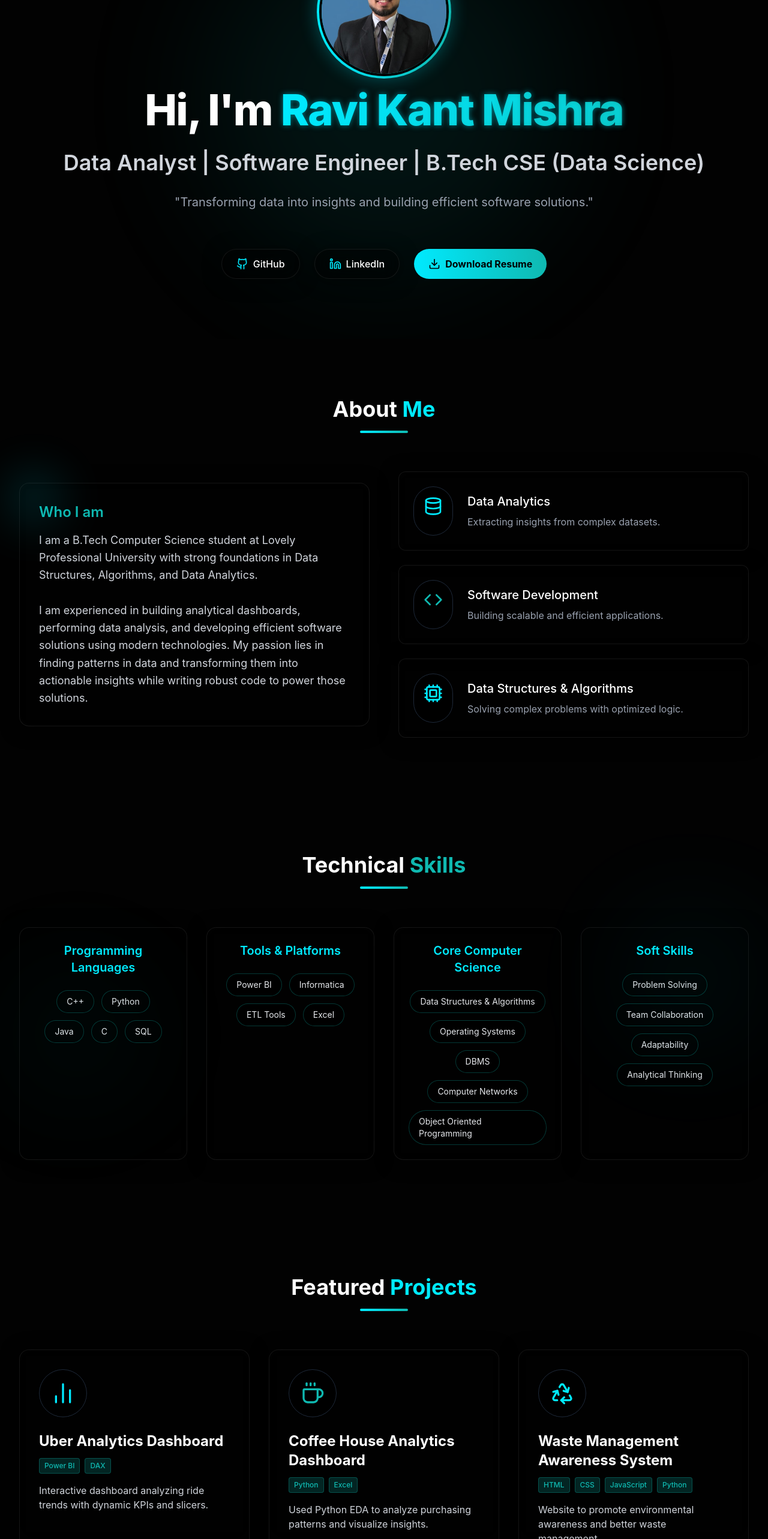
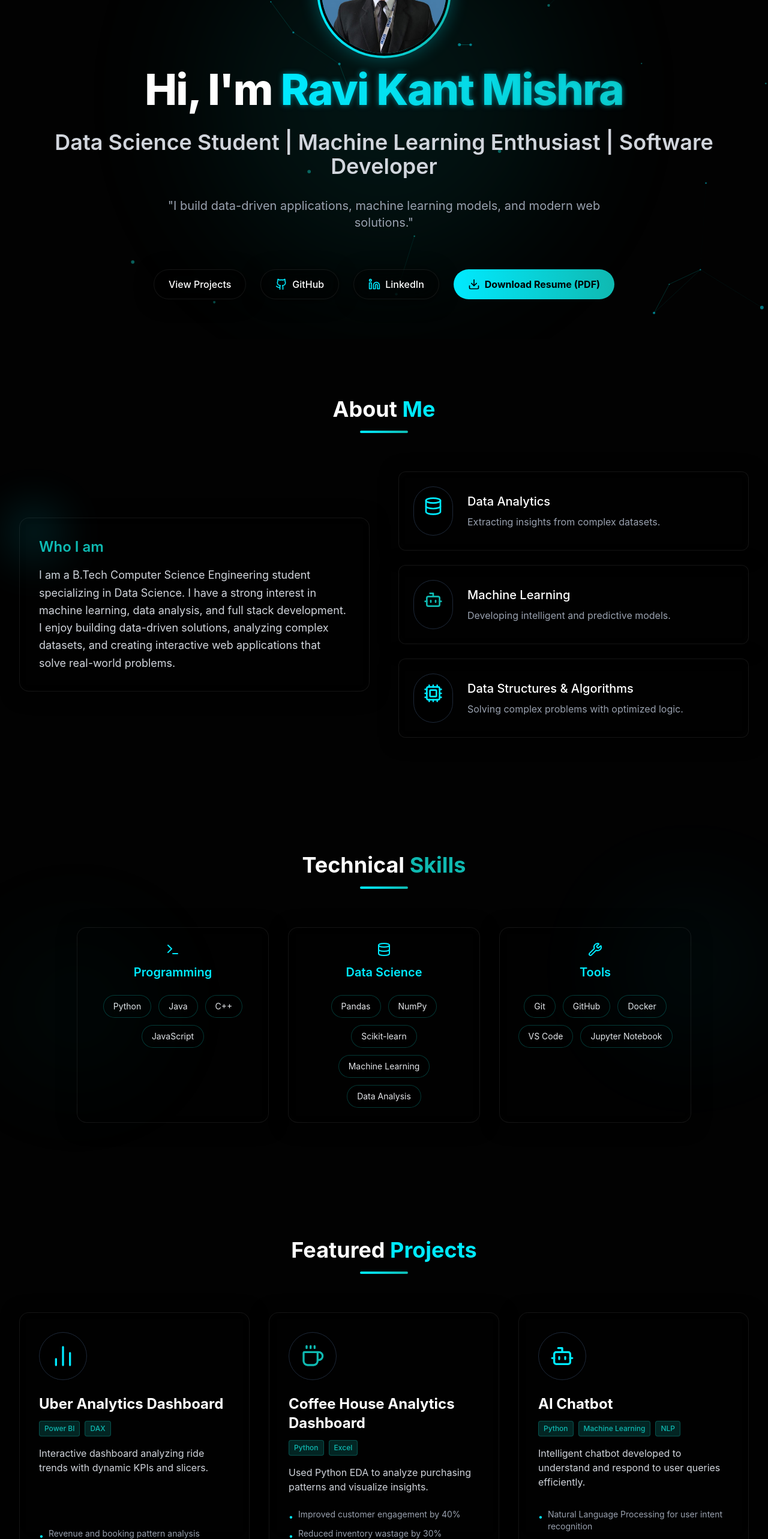
Before and after one commit to ravikantMishra10/PORTFOLIO, a React (Vite) app: page / in a window 1280 px wide. Shown: the part 234-2800 px from the top of the page at 60% size. Built offline with nearby package versions, Linux system fonts and the light colour scheme.

Commit message:
feat: updated certifications and achievements section

```diff
--- a/src/App.tsx
+++ b/src/App.tsx
@@ -4,6 +4,7 @@ import { About } from './components/sections/About';
 import { Skills } from './components/sections/Skills';
 import { Projects } from './components/sections/Projects';
 import { Education } from './components/sections/Education';
+import { Certifications } from './components/sections/Certifications';
 import { Contact } from './components/sections/Contact';
 
 function App() {
@@ -14,6 +15,7 @@ function App() {
       <Skills />
       <Projects />
       <Education />
+      <Certifications />
       <Contact />
     </Layout>
   );
--- a/src/components/layout/Layout.tsx
+++ b/src/components/layout/Layout.tsx
@@ -1,4 +1,4 @@
-import type { ReactNode } from "react";
+import type { ReactNode } from 'react';
 import { Navbar } from './Navbar';
 import { Footer } from './Footer';
 import { ParticleBackground } from '../ui/ParticleBackground';
--- a/src/components/sections/About.tsx
+++ b/src/components/sections/About.tsx
@@ -1,10 +1,10 @@
 import { motion } from 'framer-motion';
-import { Database, Code, Cpu } from 'lucide-react';
+import { Database, Bot, Cpu } from 'lucide-react';
 
 export const About = () => {
   const focuses = [
     { icon: <Database className="text-[#00eaff] w-8 h-8 mb-4" />, title: "Data Analytics", desc: "Extracting insights from complex datasets." },
-    { icon: <Code className="text-[#0fb9b1] w-8 h-8 mb-4" />, title: "Software Development", desc: "Building scalable and efficient applications." },
+    { icon: <Bot className="text-[#0fb9b1] w-8 h-8 mb-4" />, title: "Machine Learning", desc: "Developing intelligent and predictive models." },
     { icon: <Cpu className="text-[#00eaff] w-8 h-8 mb-4" />, title: "Data Structures & Algorithms", desc: "Solving complex problems with optimized logic." }
   ];
 
@@ -33,9 +33,7 @@ export const About = () => {
             <div className="absolute -top-4 -left-4 w-20 h-20 bg-[#00eaff] opacity-20 blur-2xl rounded-full"></div>
             <h3 className="text-2xl font-semibold mb-4 text-[#0fb9b1]">Who I am</h3>
             <p className="text-gray-300 leading-relaxed text-lg">
-              I am a B.Tech Computer Science student at Lovely Professional University with strong foundations in Data Structures, Algorithms, and Data Analytics.
-              <br/><br/>
-              I am experienced in building analytical dashboards, performing data analysis, and developing efficient software solutions using modern technologies. My passion lies in finding patterns in data and transforming them into actionable insights while writing robust code to power those solutions.
+              I am a B.Tech Computer Science Engineering student specializing in Data Science. I have a strong interest in machine learning, data analysis, and full stack development. I enjoy building data-driven solutions, analyzing complex datasets, and creating interactive web applications that solve real-world problems.
             </p>
           </motion.div>
 
--- /dev/null
+++ b/src/components/sections/Certifications.tsx
@@ -0,0 +1,81 @@
+import { motion } from 'framer-motion';
+import { Award, BookOpen, Trophy } from 'lucide-react';
+
+export const Certifications = () => {
+  const achievements = [
+    {
+      title: "Data Structures with C++",
+      organization: "Techvanto",
+      icon: <Award className="w-10 h-10 text-[#00eaff]" />,
+      desc: "Complete certification learning foundational and advanced Data Structures and Algorithms using C++.",
+      date: "Jun 2025"
+    },
+    {
+      title: "Responsive Web Design",
+      organization: "Free Code Camp",
+      icon: <BookOpen className="w-10 h-10 text-[#0fb9b1]" />,
+      desc: "Developer Certification for building modern and responsive HTML & CSS web layouts.",
+      date: "Oct 2023"
+    },
+    {
+      title: "100+ LeetCode Questions Solved",
+      organization: "LeetCode",
+      icon: <Trophy className="w-10 h-10 text-[#00eaff]" />,
+      desc: "Demonstrated consistent problem-solving skills across various algorithmic challenges.",
+      date: "Ongoing"
+    }
+  ];
+
+  return (
+    <section id="certifications" className="py-24 relative overflow-hidden">
+      <div className="max-w-7xl mx-auto px-4 sm:px-6 lg:px-8 relative z-10">
+        <motion.div
+          initial={{ opacity: 0, y: 30 }}
+          whileInView={{ opacity: 1, y: 0 }}
+          viewport={{ once: true }}
+          transition={{ duration: 0.8 }}
+          className="text-center mb-16"
+        >
+          <h2 className="text-4xl font-bold mb-4">Achievements & <span className="text-[#00eaff]">Certifications</span></h2>
+          <div className="w-20 h-1 bg-gradient-to-r from-[#00eaff] to-[#0fb9b1] mx-auto rounded-full"></div>
+        </motion.div>
+
+        <div className="grid md:grid-cols-2 gap-8">
+          {achievements.map((item, idx) => (
+            <motion.div
+              key={idx}
+              initial={{ opacity: 0, x: idx % 2 === 0 ? -50 : 50 }}
+              whileInView={{ opacity: 1, x: 0 }}
+              viewport={{ once: true }}
+              transition={{ duration: 0.8, delay: idx * 0.1 }}
+              className="glass p-8 rounded-2xl relative group overflow-hidden"
+            >
+              <div className="absolute inset-0 bg-gradient-to-br from-[#00eaff]/10 to-transparent opacity-0 group-hover:opacity-100 transition-opacity duration-300"></div>
+
+              <div className="flex items-start gap-6 relative z-10">
+                <div className="bg-black/50 p-4 rounded-xl border border-white/5 flex-shrink-0 group-hover:shadow-[0_0_20px_rgba(0,234,255,0.3)] transition-all duration-300">
+                  {item.icon}
+                </div>
+                <div>
+                  <h3 className="text-2xl font-bold text-white mb-2">{item.title}</h3>
+                  <div className="flex items-center gap-3 text-sm text-[#0fb9b1] mb-3">
+                    <span className="font-semibold">{item.organization}</span>
+                    <span>•</span>
+                    <span>{item.date}</span>
+                  </div>
+                  <p className="text-gray-400">
+                    {item.desc}
+                  </p>
+                </div>
+              </div>
+            </motion.div>
+          ))}
+        </div>
+      </div>
+
+      {/* Decorative Orbs */}
+      <div className="absolute top-1/2 left-0 w-72 h-72 bg-[#00eaff] opacity-5 blur-[120px] rounded-full pointer-events-none -translate-y-1/2"></div>
+      <div className="absolute top-1/2 right-0 w-72 h-72 bg-[#0fb9b1] opacity-5 blur-[120px] rounded-full pointer-events-none -translate-y-1/2"></div>
+    </section>
+  );
+};
--- a/src/components/sections/Contact.tsx
+++ b/src/components/sections/Contact.tsx
@@ -1,5 +1,5 @@
 import { motion } from 'framer-motion';
-import { Mail, Phone, MapPin, Send } from 'lucide-react';
+import { Mail, Phone, Send, Github, Linkedin, Download } from 'lucide-react';
 
 export const Contact = () => {
   return (
@@ -53,15 +53,36 @@ export const Contact = () => {
 
             <div className="glass p-6 rounded-2xl flex items-center gap-4 hover:border-[#00eaff]/30 transition-colors">
               <div className="bg-[#00eaff]/10 p-4 rounded-full">
-                <MapPin className="text-[#00eaff] w-6 h-6" />
+                <Linkedin className="text-[#00eaff] w-6 h-6" />
               </div>
               <div>
-                <h4 className="text-gray-400 text-sm font-medium mb-1">Location</h4>
-                <span className="text-white font-medium">
-                  Lovely Professional University, Punjab
-                </span>
+                <h4 className="text-gray-400 text-sm font-medium mb-1">LinkedIn</h4>
+                <a href="https://linkedin.com/in/ravikant10" target="_blank" rel="noreferrer" className="text-white font-medium hover:text-[#00eaff] transition-colors break-all">
+                  linkedin.com/in/ravikant10
+                </a>
               </div>
             </div>
+
+            <div className="glass p-6 rounded-2xl flex items-center gap-4 hover:border-[#0fb9b1]/30 transition-colors">
+              <div className="bg-[#0fb9b1]/10 p-4 rounded-full">
+                <Github className="text-[#0fb9b1] w-6 h-6" />
+              </div>
+              <div>
+                <h4 className="text-gray-400 text-sm font-medium mb-1">GitHub</h4>
+                <a href="https://github.com/ravikantMishra10" target="_blank" rel="noreferrer" className="text-white font-medium hover:text-[#0fb9b1] transition-colors break-all">
+                  github.com/ravikantMishra10
+                </a>
+              </div>
+            </div>
+
+            <a
+              href="src\assets\Ravi CV.pdf"
+              download="Ravi_Kant_Mishra_Resume.pdf"
+              className="mt-8 glass glass-hover w-full py-4 rounded-xl flex items-center justify-center gap-2 font-bold text-[#00eaff] border border-[#00eaff]/30 hover:bg-[#00eaff]/10 transition-all duration-300"
+            >
+              <Download size={20} />
+              Download Resume (PDF)
+            </a>
           </motion.div>
 
           <motion.div
--- a/src/components/sections/Hero.tsx
+++ b/src/components/sections/Hero.tsx
@@ -34,7 +34,7 @@ export const Hero = () => {
             transition={{ delay: 0.3, duration: 0.8 }}
             className="text-2xl md:text-4xl font-semibold text-gray-300"
           >
-            Data Analyst | Software Engineer | B.Tech CSE (Data Science)
+            Data Science Student | Machine Learning Enthusiast | Software Developer
           </motion.h2>
 
           <motion.p
@@ -43,7 +43,7 @@ export const Hero = () => {
             transition={{ delay: 0.5, duration: 0.8 }}
             className="text-xl text-gray-400 max-w-3xl mx-auto"
           >
-            "Transforming data into insights and building efficient software solutions."
+            "I build data-driven applications, machine learning models, and modern web solutions."
           </motion.p>
 
           <motion.div
@@ -52,6 +52,12 @@ export const Hero = () => {
             transition={{ delay: 0.7, duration: 0.8 }}
             className="flex flex-wrap justify-center gap-6 pt-8"
           >
+            <a
+              href="#projects"
+              className="glass glass-hover px-6 py-3 rounded-full flex items-center gap-2 font-medium"
+            >
+              View Projects
+            </a>
             <a
               href="https://github.com/ravikantMishra10"
               target="_blank"
@@ -72,11 +78,11 @@ export const Hero = () => {
             </a>
             <a
               href="src\assets\Ravi CV.pdf"
-              download
+              download="Ravi_Kant_Mishra_Resume.pdf"
               className="px-6 py-3 rounded-full flex items-center gap-2 font-bold bg-gradient-to-r from-[#00eaff] to-[#0fb9b1] text-black hover:shadow-[0_0_20px_rgba(0,234,255,0.5)] transition-all duration-300 transform hover:-translate-y-1"
             >
               <Download size={20} />
-              Download Resume
+              Download Resume (PDF)
             </a>
           </motion.div>
         </motion.div>
--- a/src/components/sections/Projects.tsx
+++ b/src/components/sections/Projects.tsx
@@ -1,5 +1,5 @@
 import { motion } from 'framer-motion';
-import { ExternalLink, BarChart2, Coffee, Recycle } from 'lucide-react';
+import { ExternalLink, Github, BarChart2, Coffee, Bot } from 'lucide-react';
 
 export const Projects = () => {
   const projects = [
@@ -25,14 +25,16 @@ export const Projects = () => {
       ]
     },
     {
-      title: "Waste Management Awareness System",
-      tools: ["HTML", "CSS", "JavaScript", "Python"],
-      icon: <Recycle className="w-10 h-10 text-[#00eaff]" />,
-      desc: "Website to promote environmental awareness and better waste management.",
+      title: "AI Chatbot",
+      tools: ["Python", "Machine Learning", "NLP"],
+      icon: <Bot className="w-10 h-10 text-[#00eaff]" />,
+      desc: "Intelligent chatbot developed to understand and respond to user queries efficiently.",
       bullets: [
-        "Responsive interface",
-        "Improved user engagement toward waste management practices"
-      ]
+        "Natural Language Processing for user intent recognition",
+        "Responsive and accurate conversational agent"
+      ],
+      githubLink: "https://github.com/ravikantMishra10/AI-Chat-bot",
+      demoLink: "#"
     }
   ];
 
@@ -96,9 +98,12 @@ export const Projects = () => {
                 ))}
               </ul>
 
-              <div className="mt-auto transform translate-z-12">
-                <a href="#" className="inline-flex items-center gap-2 text-sm font-medium text-white hover:text-[#00eaff] transition-colors">
-                  View Project <ExternalLink size={16} />
+              <div className="mt-auto transform translate-z-12 flex gap-4">
+                <a href={project.githubLink || "#"} target="_blank" rel="noreferrer" className="inline-flex items-center gap-2 text-sm font-medium text-white hover:text-[#00eaff] transition-colors">
+                  <Github size={16} /> GitHub
+                </a>
+                <a href={project.demoLink || "#"} className="inline-flex items-center gap-2 text-sm font-medium text-white hover:text-[#00eaff] transition-colors">
+                  <ExternalLink size={16} /> Live Demo
                 </a>
               </div>
             </motion.div>
--- a/src/components/sections/Skills.tsx
+++ b/src/components/sections/Skills.tsx
@@ -1,22 +1,22 @@
 import { motion } from 'framer-motion';
+import { Terminal, Database, Wrench } from 'lucide-react';
 
 export const Skills = () => {
   const skillCategories = [
     {
-      title: "Programming Languages",
-      skills: ["C++", "Python", "Java", "C", "SQL"],
+      title: "Programming",
+      icon: <Terminal className="w-6 h-6" />,
+      skills: ["Python", "Java", "C++", "JavaScript"],
     },
     {
-      title: "Tools & Platforms",
-      skills: ["Power BI", "Informatica", "ETL Tools", "Excel"],
+      title: "Data Science",
+      icon: <Database className="w-6 h-6" />,
+      skills: ["Pandas", "NumPy", "Scikit-learn", "Machine Learning", "Data Analysis"],
     },
     {
-      title: "Core Computer Science",
-      skills: ["Data Structures & Algorithms", "Operating Systems", "DBMS", "Computer Networks", "Object Oriented Programming"],
-    },
-    {
-      title: "Soft Skills",
-      skills: ["Problem Solving", "Team Collaboration", "Adaptability", "Analytical Thinking"],
+      title: "Tools",
+      icon: <Wrench className="w-6 h-6" />,
+      skills: ["Git", "GitHub", "Docker", "VS Code", "Jupyter Notebook"],
     }
   ];
 
@@ -53,7 +53,7 @@ export const Skills = () => {
           <div className="w-20 h-1 bg-gradient-to-r from-[#00eaff] to-[#0fb9b1] mx-auto rounded-full"></div>
         </motion.div>
 
-        <div className="grid md:grid-cols-2 lg:grid-cols-4 gap-8">
+        <div className="grid md:grid-cols-3 gap-8 max-w-5xl mx-auto">
           {skillCategories.map((category, idx) => (
             <motion.div
               key={idx}
@@ -64,7 +64,10 @@ export const Skills = () => {
               className="glass p-6 rounded-2xl relative group"
             >
               <div className="absolute inset-0 bg-gradient-to-b from-[#00eaff]/5 to-transparent rounded-2xl opacity-0 group-hover:opacity-100 transition-opacity duration-500"></div>
-              <h3 className="text-xl font-semibold mb-6 text-[#00eaff] text-center">{category.title}</h3>
+              <div className="flex flex-col items-center justify-center gap-3 mb-6 text-[#00eaff]">
+                {category.icon}
+                <h3 className="text-xl font-semibold text-center">{category.title}</h3>
+              </div>
               <div className="flex flex-wrap gap-3 justify-center">
                 {category.skills.map((skill, sIdx) => (
                   <motion.span
--- a/src/components/ui/ParticleBackground.tsx
+++ b/src/components/ui/ParticleBackground.tsx
@@ -1,9 +1,34 @@
-import Particles from "@tsparticles/react";
+import { useEffect, useState, useCallback } from "react";
+import Particles, { initParticlesEngine } from "@tsparticles/react";
+import { type Container } from "@tsparticles/engine";
+import { loadSlim } from "@tsparticles/slim";
 
 export const ParticleBackground = () => {
+  const [init, setInit] = useState(false);
+
+  useEffect(() => {
+    initParticlesEngine(async (engine) => {
+      await loadSlim(engine);
+    }).then(() => {
+      setInit(true);
+    });
+  }, []);
+
+  const particlesLoaded = useCallback(async (container?: Container) => {
+    // container is loaded
+    if (container) {
+      // optional logging or storing reference
+    }
+  }, []);
+
+  if (!init) {
+    return <></>;
+  }
+
   return (
     <Particles
       id="tsparticles"
+      particlesLoaded={particlesLoaded}
       className="absolute inset-0 -z-10"
       options={{
         background: {
@@ -40,10 +65,12 @@ width: 1,
           move: {
             direction: "none",
             enable: true,
-speed: 1,
             outModes: {
               default: "bounce",
             },
+            random: false,
+            speed: 1,
+            straight: false,
           },
           number: {
             density: {
```
Lines whose indentation alone changed are shown as unchanged.
